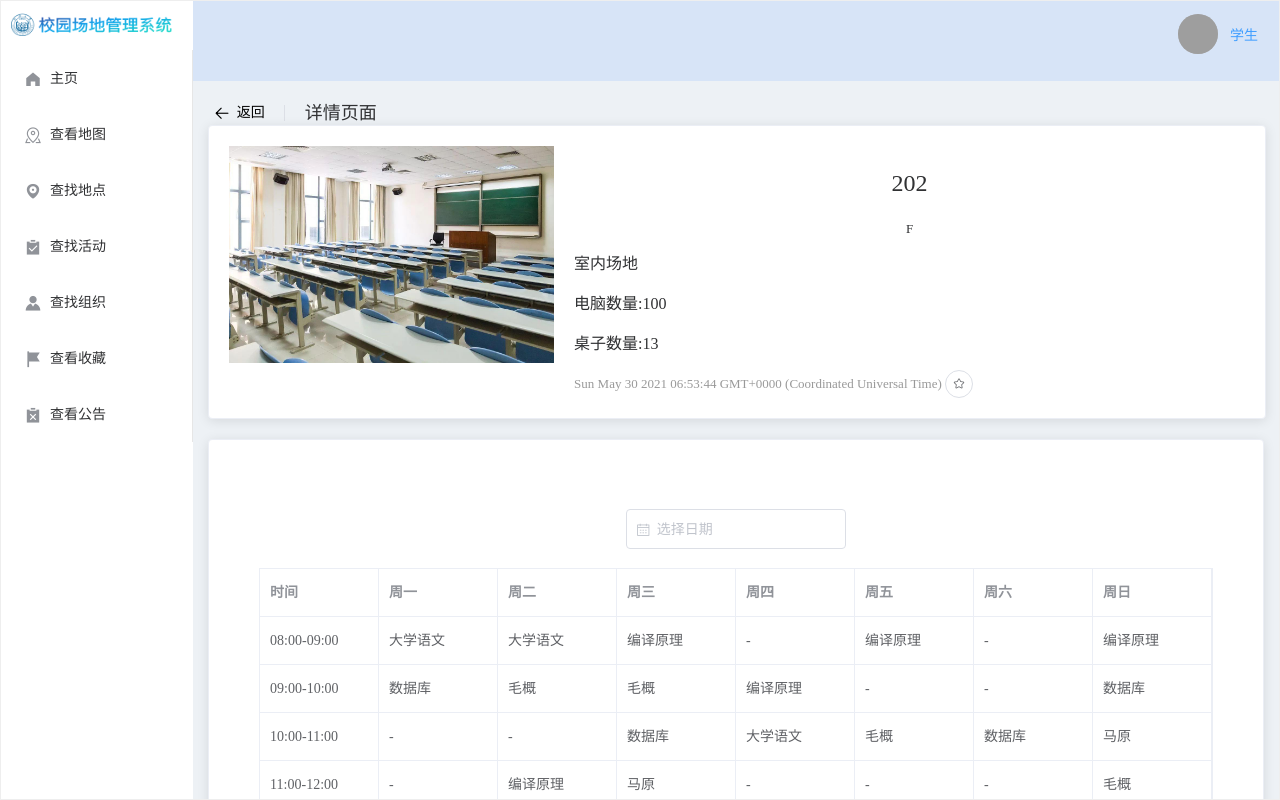
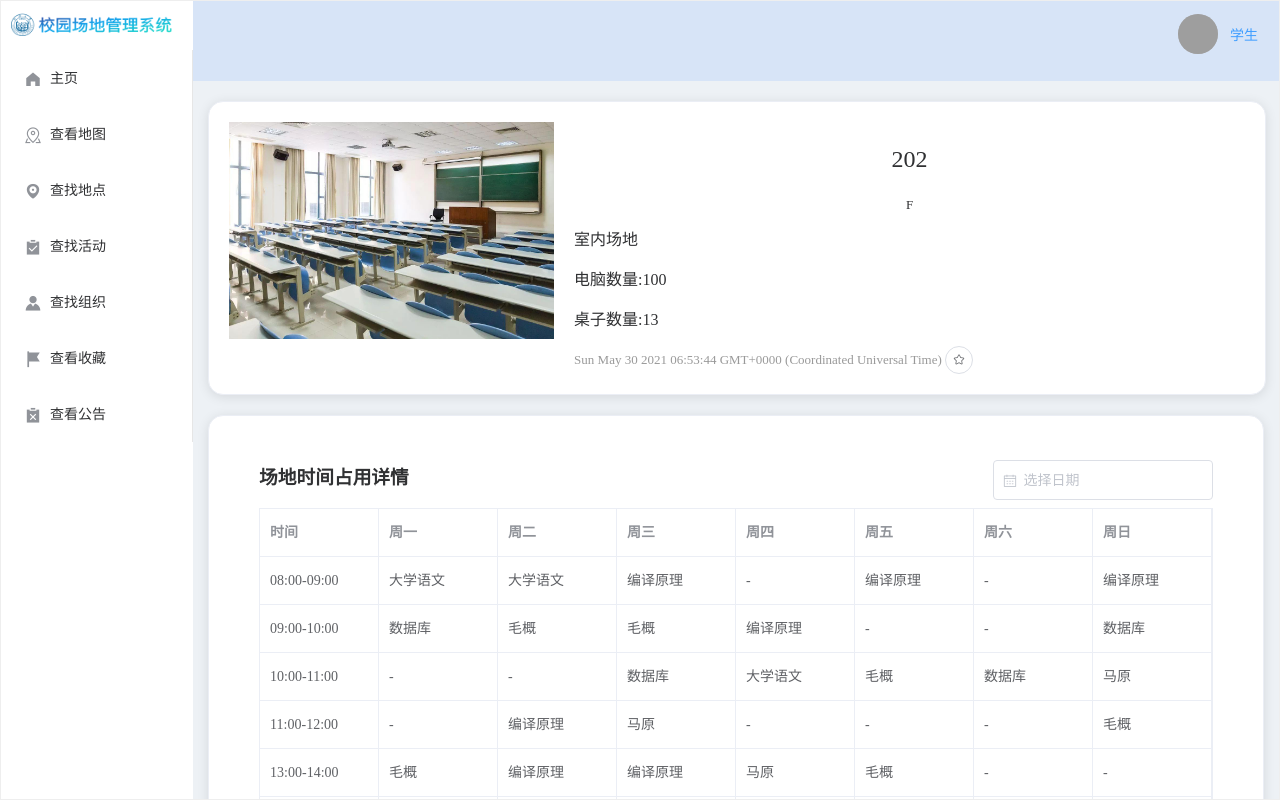
Before and after one commit to CampusSiteManagementSystem/CSMSFrontEnd, a Vue app: page /StuFrame/ShowSchedule/1 in a window 1280 px wide. Built offline with nearby package versions, Linux system fonts and the light colour scheme; grey boxes are pictures that could not be loaded.

Commit message:
新增 查看场地详情的标题和搜索框以及mock

```diff
--- a/src/components/CourseTable.vue
+++ b/src/components/CourseTable.vue
@@ -1,8 +1,23 @@
 <template>
   <div class="courese" style="padding: 3%">
-    <div slot="header" class="clearfix" style="text-align: center; padding:2%">
-      <el-date-picker v-model="value1" type="date" placeholder="选择日期">
+    <!-- <div slot="header" class="clearfix" style="text-align: center; padding:2%">  -->
+
+      <div slot="header" class="clearfix" >
+        <!-- <span>场地时间占用详情</span>
+      <el-date-picker style="float: right; padding: 3px 0" v-model="value1" type="date" placeholder="选择日期">
+      </el-date-picker> -->
+      <el-row>
+          <el-col :span="20">
+            <div>
+              <h3 style="margin-top:-4px ">场地时间占用详情</h3>
+            </div>
+          </el-col>
+          <el-col :span="4">
+            <!--    padding-top: 10px  padding-bottom: 0   -->
+            <el-date-picker style="float: right; margin-top:-6px" v-model="value1" type="date" placeholder="选择日期">
       </el-date-picker>
+          </el-col>
+        </el-row>
   </div>
 
     <el-table :data="tableData" border >
--- a/src/page/Shared/ShowSchedule.vue
+++ b/src/page/Shared/ShowSchedule.vue
@@ -13,20 +13,19 @@
         </el-card>
       </el-col>
     </el-row> -->
-          <el-page-header @back="goBack" content="详情页面">
-</el-page-header>
+    <!-- <el-page-header @back="goBack" content="详情页面">
+</el-page-header> -->
     <el-row :gutter="10" type="flex">
-
       <div class="grid-content">
         <el-card class="box-card">
           <PicCard :buttonshow="othertype" />
-          </el-card></div>
+        </el-card>
+      </div>
     </el-row>
     <el-row :gutter="10" type="flex">
       <el-card class="box-card">
         <CourseTable />
       </el-card>
-
     </el-row>
   </div>
 </template>
@@ -55,7 +54,6 @@ export default {
       console.log("othertype", this.othertype);
 
       console.log("groundID", this.$route.params.groundID);
-
 
       // console.log(this.$route.params.user);
 
@@ -86,7 +84,6 @@ export default {
 <style scoped>
 .el-row {
   margin-bottom: 20px;
-
 }
 .grid-content {
   border-radius: 4px;
@@ -103,5 +100,7 @@ export default {
 .box-card {
   width: 100%;
   height: 100%;
+  border-radius: 15px;
 }
+
 </style>
```
Lines whose indentation alone changed are shown as unchanged.
